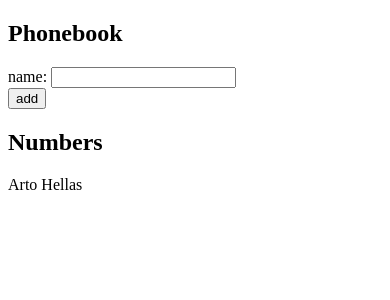
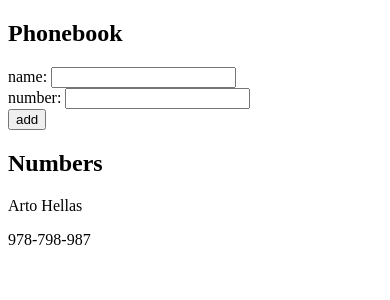
Before and after one commit to JoaquinCordovaPucp/fullstackopen, a React (Vite) app in the folder part2/phonebook/: page / in a window 390 px wide. Shown: the top 300 px of the page. Built offline with nearby package versions, Linux system fonts and the light colour scheme.

Commit message:
2.8: The Phonebook Step 3

```diff
--- a/part2/phonebook/src/App.jsx
+++ b/part2/phonebook/src/App.jsx
@@ -2,12 +2,19 @@ import { useState } from 'react'
 
 const App = () => {
   const [persons, setPersons] = useState([
-    { name: 'Arto Hellas' }
+    { name: 'Arto Hellas' ,
+      phone: '978-798-987'
+    }
   ])
   const [newName, setNewName] = useState('')
+  const [newPhone, setNewPhone] =useState('')
 
-  const handleChangeInput = (event) => {
+  const handleChangeName = (event) => {
     setNewName(event.target.value)
+  }
+
+  const handleChangePhone = (event) => {
+    setNewPhone(event.target.value)
   }
 
   const submitName = (event) => {
@@ -17,7 +24,9 @@ const App = () => {
     } else  {
     console.log(newName)
     setPersons(persons.concat(
-      { name: newName}
+      { name: newName,
+        phone: newPhone
+      }
     ))
   }
   }
@@ -27,7 +36,10 @@ const App = () => {
       <h2>Phonebook</h2>
       <form onSubmit={submitName}>
         <div>
-          name: <input onChange={handleChangeInput} value={newName} />
+          name: <input onChange={handleChangeName} value={newName} />
+        </div>
+        <div>
+          number: <input onChange={handleChangePhone} value={newPhone} />
         </div>
         <div>
           <button type="submit">add</button>
@@ -35,7 +47,10 @@ const App = () => {
       </form>
       <h2>Numbers</h2>
       {persons.map(persons =>
+      <div key={persons.name}>
         <p key={persons.name}>{persons.name}</p>
+        <p key={persons.phone}>{persons.phone}</p>
+      </div>
       )}
     </div>
   )
```
